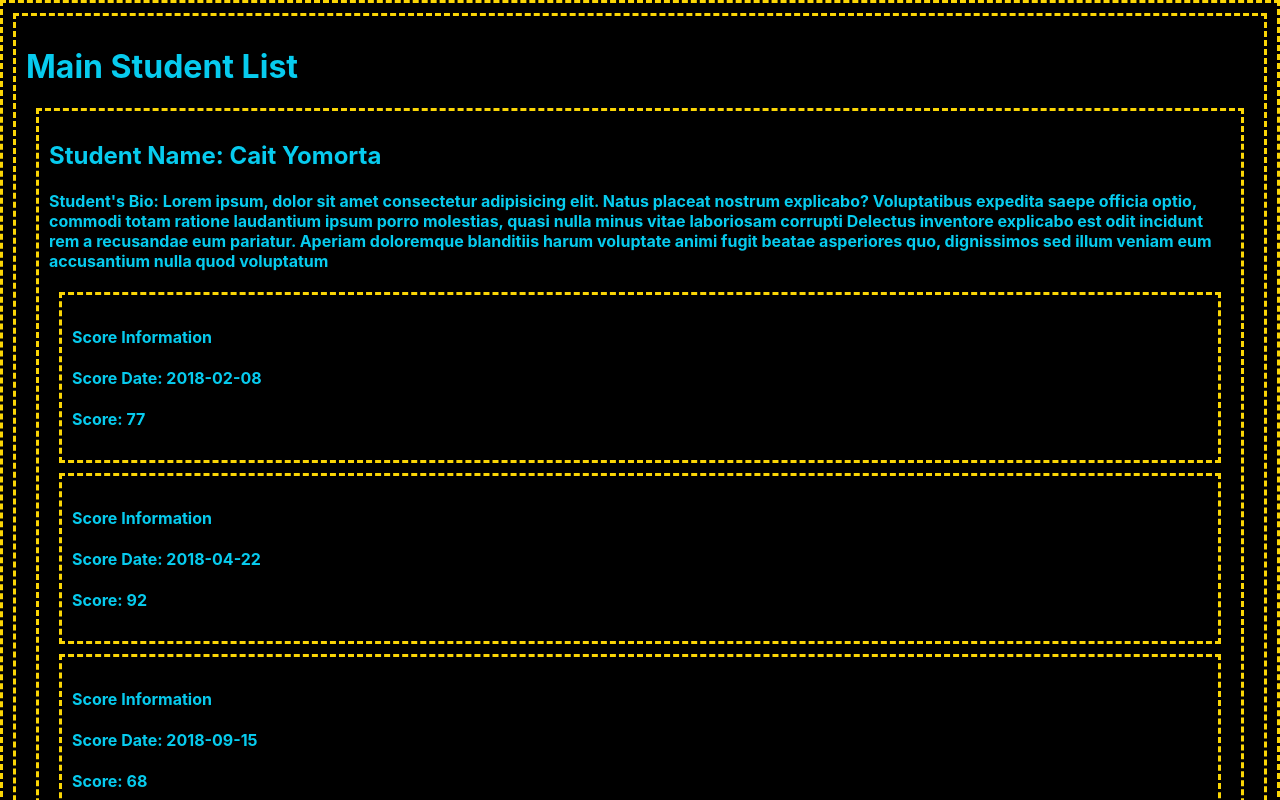
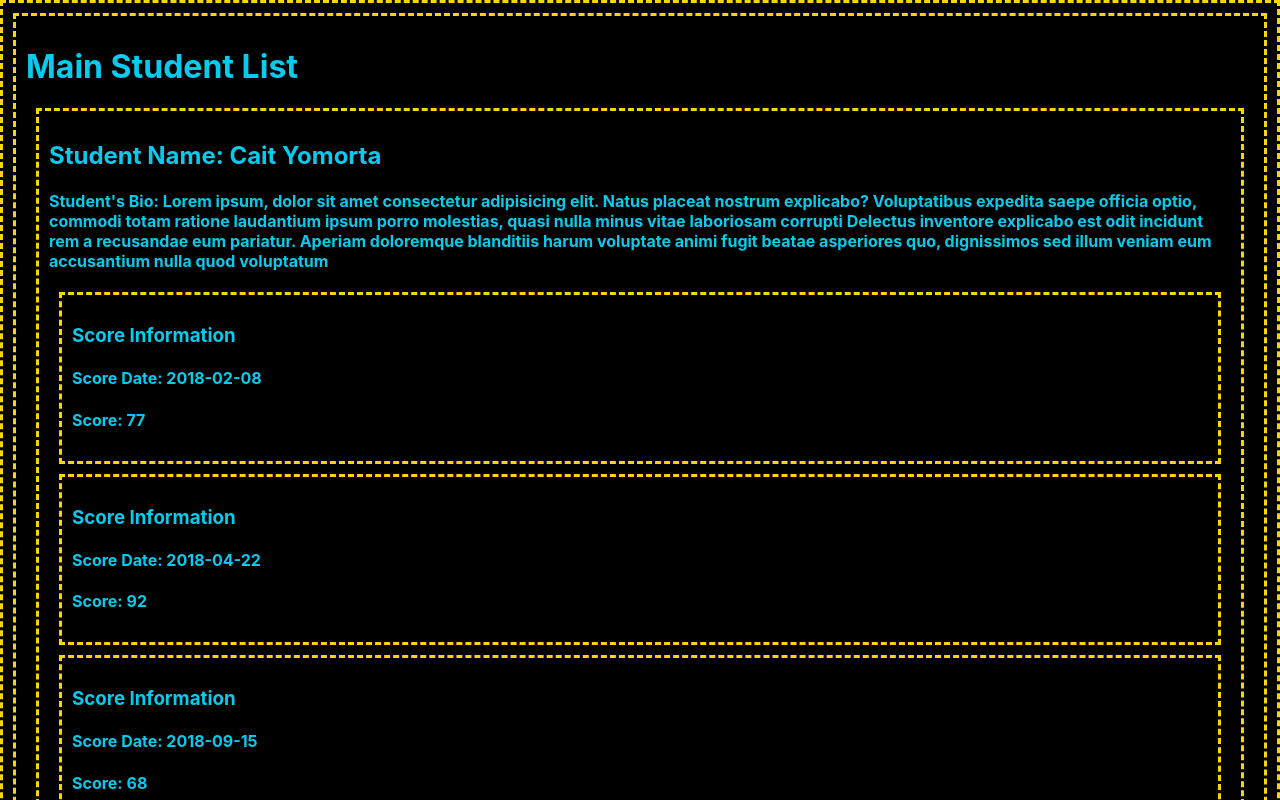
Before and after one commit to EbbaSchmid/React-Students-Lab, a React (Create React App) app: page / in a window 1280 px wide. Shown: the top 800 px of the page. Built offline with nearby package versions, Linux system fonts and the light colour scheme.

Commit message:
css header change

```diff
--- a/src/components/Score/Score.jsx
+++ b/src/components/Score/Score.jsx
@@ -3,7 +3,7 @@ import React from 'react';
 const Score = (props) => {
   return (
     <div id="studentScore">
-    <h4>Score Information</h4>
+    <h3>Score Information</h3>
     <h4>Score Date: {props.score.date}</h4>
     <h4>Score: {props.score.score}</h4>
     </div>
```
